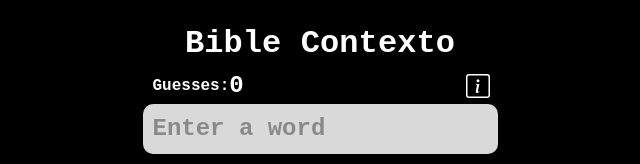
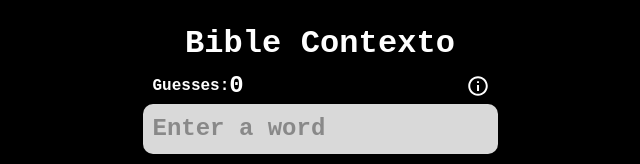
Before and after one commit to busy-birdCAGe/bible-contexto-frontend, a React (Vite) app: page / in a window 1280 px wide. Shown: the top 164 px of the page, without its empty margins (320-960 px from the left). Built offline with nearby package versions, Linux system fonts and the light colour scheme; no server answers.

Commit message:
updated icon for info section

```diff
--- a/src/pages/GamePage.tsx
+++ b/src/pages/GamePage.tsx
@@ -1,5 +1,5 @@
 import Box from "@mui/material/Box/Box";
-import { BsInfoSquare } from "react-icons/bs";
+import { IoMdInformationCircleOutline } from "react-icons/io";
 import Guesses, { Guess } from "../components/Guesses";
 import Title from "../components/Title";
 import GuessInput from "../components/GuessInput";
@@ -135,11 +135,12 @@ const GamePage = () => {
     >
       <Title title="Bible Contexto" />
       <HelpSection visible={helpVisible} setVisibility={setHelpVisible}/>
+      {/* <CongratsSection/> */}
       {wordFound && <CongratsSection numberOfAttempts={guessCount} />}
       <Box sx={{ display: "flex", width: "100%" }}>
         <GameInfoHeader title={"Guesses:"} count={guessCount} />
         <Box sx={{ display: "flex", marginLeft: "auto"}}>
-          <BsInfoSquare
+          <IoMdInformationCircleOutline
             onClick={showHelp}
             style={{ color: "white", fontSize: "1.5em", margin: "auto 0.5rem" }}
             />
```
